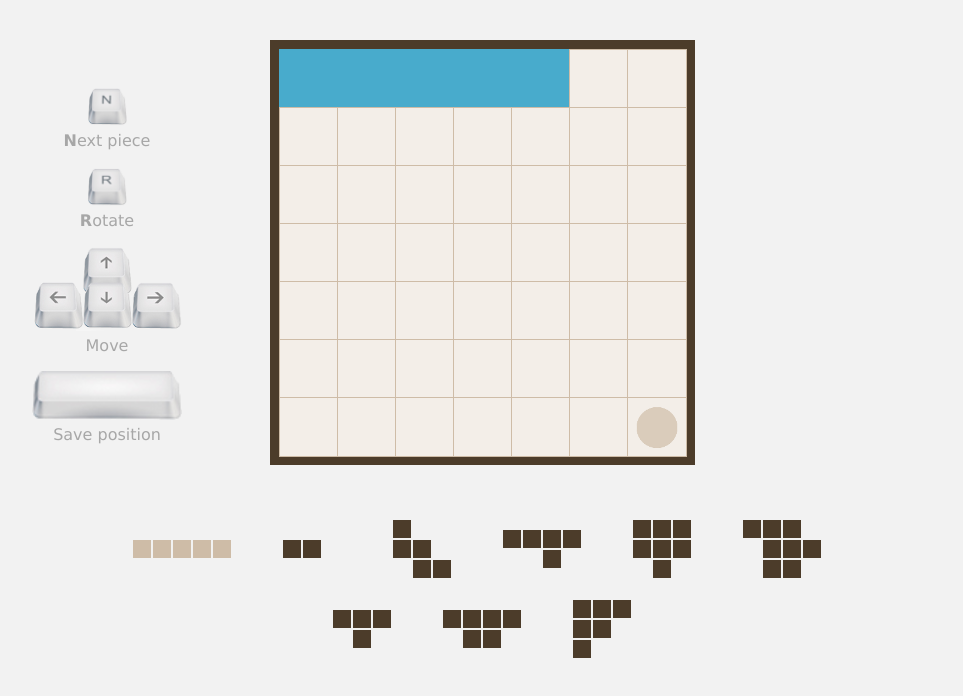
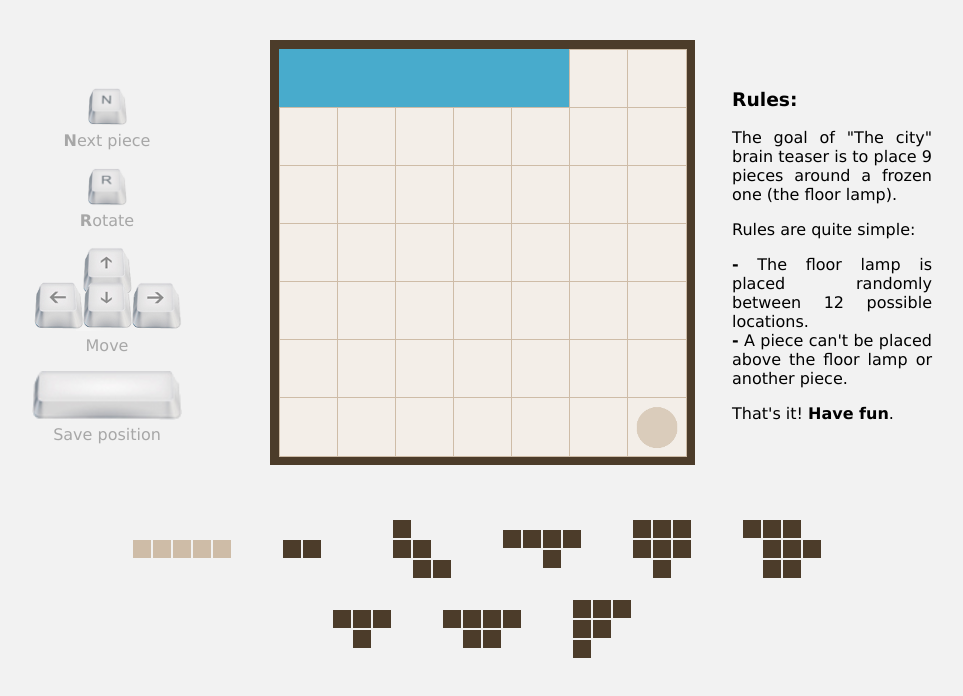
Before and after one commit to Gregcop1/city-planner-solver, an Angular app: page / in a window 1280 px wide. Shown: the top 696 px of the page, without its empty margins (158-1121 px from the left). Built offline with nearby package versions, Linux system fonts and the light colour scheme.

Commit message:
feat: add rules explanation

```diff
--- a/src/app/app.component.html
+++ b/src/app/app.component.html
@@ -1,5 +1,6 @@
 <div class="app-container">
   <app-controls></app-controls>
   <app-board [forbidden]="{x: 6, y: 6}"></app-board>
+  <app-rules></app-rules>
   <app-piece-list></app-piece-list>
 </div>
--- a/src/app/app.module.ts
+++ b/src/app/app.module.ts
@@ -7,8 +7,9 @@ import { ControlsComponent } from '../components/controls/controls.component';
 import { FrameComponent } from '../components/frame/frame.component';
 import { PieceListComponent } from '../components/piece-list/piece-list.component';
 import { RowComponent } from '../components/row/row.component';
+import { RulesComponent } from '../components/rules/rules.component';
 import { BoardService } from '../services/board.service';
-import {PiecesService} from '../services/pieces.service';
+import { PiecesService } from '../services/pieces.service';
 
 @NgModule({
   declarations: [
@@ -17,7 +18,8 @@ import {PiecesService} from '../services/pieces.service';
     FrameComponent,
     RowComponent,
     PieceListComponent,
-    ControlsComponent
+    ControlsComponent,
+    RulesComponent
   ],
   imports: [
     BrowserModule
--- /dev/null
+++ b/src/components/rules/rules.component.html
@@ -0,0 +1,12 @@
+<h3>Rules:</h3>
+<p>
+  The goal of "The city" brain teaser is to place 9 pieces around a frozen one (the floor lamp).
+</p>
+<p>Rules are quite simple:</p>
+<p>
+  <strong>-</strong> The floor lamp is placed randomly between 12 possible locations.<br />
+  <strong>-</strong> A piece can't be placed above the floor lamp or another piece.
+</p>
+<p>
+  That's it! <strong>Have fun</strong>.
+</p>
--- /dev/null
+++ b/src/components/rules/rules.component.scss
@@ -0,0 +1,4 @@
+:host {
+  position: absolute; top: 30px; right: 0; width: 200px;
+  text-align: justify;
+}
--- /dev/null
+++ b/src/components/rules/rules.component.ts
@@ -0,0 +1,15 @@
+import { Component, OnInit } from '@angular/core';
+
+@Component({
+  selector: 'app-rules',
+  templateUrl: './rules.component.html',
+  styleUrls: ['./rules.component.scss']
+})
+export class RulesComponent implements OnInit {
+
+  constructor() { }
+
+  ngOnInit() {
+  }
+
+}
```
